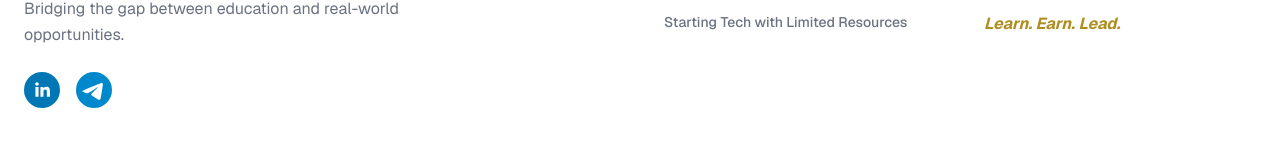
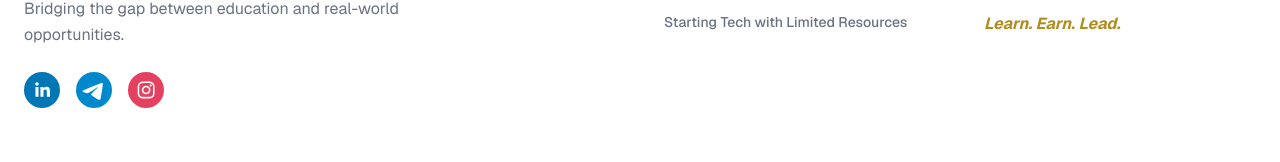
Before and after one commit to georgegoodluck/nextwave, a Next.js app: page / in a window 1280 px wide. Shown: the part 3277-3439 px from the top of the page. Built offline with nearby package versions, Linux system fonts and the light colour scheme.

Commit message:
feat: add instagram icon

```diff
--- a/components/layout/Footer.tsx
+++ b/components/layout/Footer.tsx
@@ -42,6 +42,15 @@ export default function Footer() {
               <SocialIcon
                 url="https://t.me/+NdjMKKMF6rNjNjBk"
                 bgColor="#0088CC"
+                fgColor="#FFFFFF"
+                style={{ height: 36, width: 36 }}
+                className="hover:opacity-80 transition-opacity hover:scale-110"
+                target="_blank"
+                rel="noopener noreferrer"
+              />
+              <SocialIcon
+                url="https://www.instagram.com/next_waveglobal/"
+                bgColor="#E4405F"
                 fgColor="#FFFFFF"
                 style={{ height: 36, width: 36 }}
                 className="hover:opacity-80 transition-opacity hover:scale-110"
```
